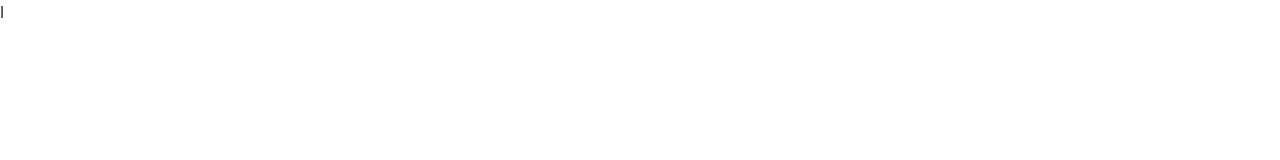
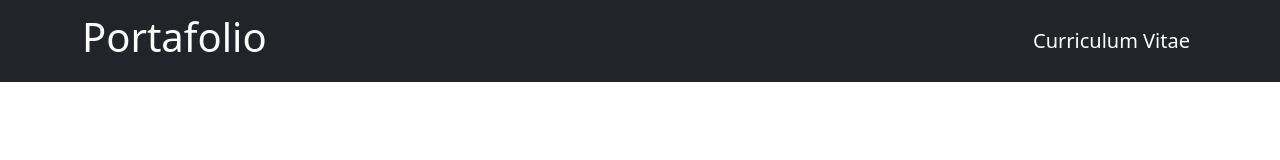
Before and after one commit to Noxvill/noxvill.github.io, a plain HTML site: page sections/portafolio.html in a window 1280 px wide. Drawn offline with nearby package versions, Linux system fonts and the light colour scheme.

Commit message:
Agregar Navbar a portafolio

```diff
--- a/sections/portafolio.html
+++ b/sections/portafolio.html
@@ -13,6 +13,31 @@
     <title>Portafolio</title>
 </head>
 <body>
+    <!-- Inicio Navbar -->
+
+    <nav class="navbar navbar-expand-lg navbar-dark bg-dark fixed-top">
+        <div class="container">
+            <a class="navbar-brand">
+                <h1>Portafolio</h1>
+                </a>
+
+          <div class="text-right fs-5" id="nav">
+          <button class="navbar-toggler" type="button" data-bs-toggle="collapse" data-bs-target="#navbarNav" aria-controls="navbarNav" aria-expanded="false" aria-label="Toggle navigation">
+            <span class="navbar-toggler-icon"></span>
+          </button>
+          <div class="collapse navbar-collapse" id="navbarNav">
+            <ul class="navbar-nav">
+              <li class="nav-item">
+                <a class="nav-link active text-white" aria-current="page" href="../index.html">Curriculum Vitae</a>
+              </li>
+              </ul>
+          </div>
+        </div>
+        </div>
+      </nav>
+<!-- Fin Navbar -->
+
+
 
 
     <!-- Script Btp -->
```
